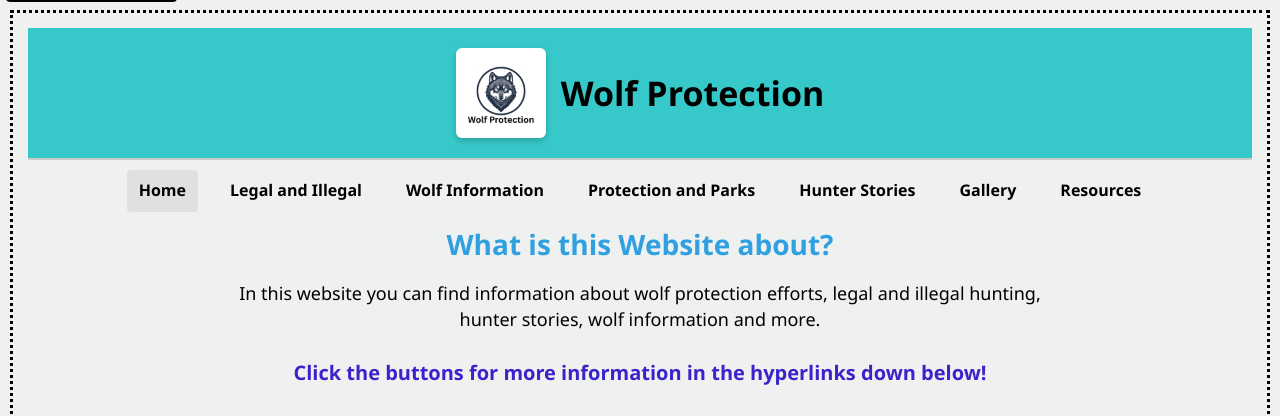
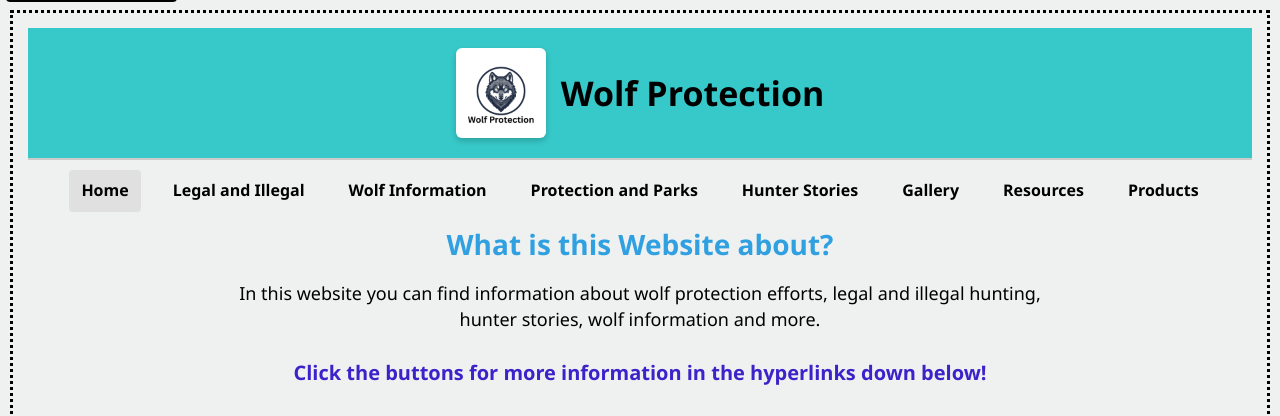
Before and after one commit to Ericsilva88590/Silva_Eric_Capstone_Project, a website: page docs/Homepage.html in a window 1280 px wide. Shown: the top 416 px of the page. Drawn offline with Linux system fonts and the light colour scheme.

Commit message:
Add 'Products' link to homepage navigation

```diff
--- a/docs/Homepage.html
+++ b/docs/Homepage.html
@@ -28,6 +28,7 @@
             <li><a href="Hunter_Stories.html">Hunter Stories</a></li>
             <li><a href="Gallery.html">Gallery</a></li>
             <li><a href="Resources.html">Resources</a></li>
+            <li><a href="Products.html">Products</a></li>
         </ul>
     </nav>
     <main id="main-content">
```
